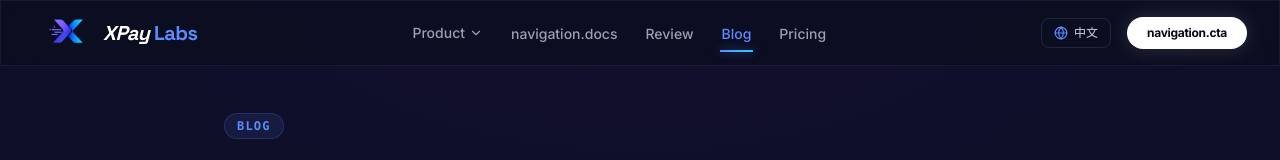
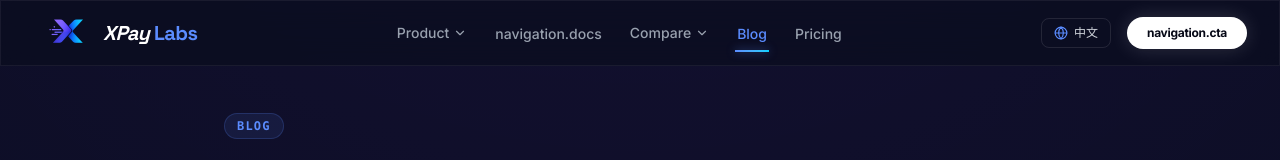
Before and after one commit to yan253319066/XPayLabs, a Next.js app: page /blog in a window 1280 px wide. Shown: the top 160 px of the page. Built offline with nearby package versions, Linux system fonts and the light colour scheme.

Commit message:
新增导航栏

```diff
--- a/components/Header.tsx
+++ b/components/Header.tsx
@@ -14,8 +14,10 @@ export default function Header() {
   const pathname = usePathname();
   const [mobileMenuOpen, setMobileMenuOpen] = useState(false);
   const [productOpen, setProductOpen] = useState(false);
+  const [compareOpen, setCompareOpen] = useState(false);
   const [activeHash, setActiveHash] = useState<string>('');
   const productRef = useRef<HTMLLIElement>(null);
+  const compareRef = useRef<HTMLLIElement>(null);
   const dropdownTimer = useRef<ReturnType<typeof setTimeout>>(undefined);
 
   const homePath = locale === 'zh' ? '/zh' : '/';
@@ -33,6 +35,19 @@ export default function Header() {
     { label: t('devXp'), href: sectionHref('#dev-experience') },
     { label: t('faq'), href: sectionHref('#faq') },
   ];
+
+  const compareLinks = [
+    { label: 'XPay Labs Review', href: '/review' },
+    { label: 'Best Self-Hosted Gateway', href: '/guides/best-self-hosted-crypto-payment-gateway' },
+    { label: 'vs BitPay', href: '/alternatives/bitpay' },
+    { label: 'vs Coinbase Commerce', href: '/alternatives/coinbase-commerce' },
+    { label: 'vs NowPayments', href: '/alternatives/nowpayments' },
+    { label: 'vs BTCPay Server', href: '/alternatives/btcpayserver' },
+    { label: 'vs OpenNode', href: '/alternatives/opennode' },
+    { label: 'vs CoinGate', href: '/alternatives/coingate' },
+  ];
+
+  const isComparePage = compareLinks.some((l) => pathname === l.href);
 
   const getLanguageTogglePath = () => {
     if (pathname === '/docs') return '/zh/docs';
@@ -112,6 +127,15 @@ export default function Header() {
 
   const handleProductLeave = () => {
     dropdownTimer.current = setTimeout(() => setProductOpen(false), 150);
+  };
+
+  const handleCompareEnter = () => {
+    if (dropdownTimer.current) clearTimeout(dropdownTimer.current);
+    setCompareOpen(true);
+  };
+
+  const handleCompareLeave = () => {
+    dropdownTimer.current = setTimeout(() => setCompareOpen(false), 150);
   };
 
   const closeMobile = () => setMobileMenuOpen(false);
@@ -216,23 +240,66 @@ export default function Header() {
                 </Link>
               </li>
 
-              {/* Review */}
-              <li>
-                <Link
-                  href="/review"
-                  className={`relative py-1.5 px-0.5 font-sans text-sm font-medium transition-colors ${
-                    pathname === '/review' ? 'text-[#5B8CFF]' : 'text-gray-400 hover:text-white'
+              {/* Compare Dropdown */}
+              <li
+                ref={compareRef}
+                className="relative"
+                onMouseEnter={handleCompareEnter}
+                onMouseLeave={handleCompareLeave}
+              >
+                <button
+                  onClick={() => {
+                    if (window.innerWidth < 768) setCompareOpen(!compareOpen);
+                  }}
+                  className={`relative py-1.5 px-0.5 font-sans text-sm font-medium transition-colors flex items-center space-x-1 cursor-pointer ${
+                    isComparePage
+                      ? 'text-[#5B8CFF]'
+                      : 'text-gray-400 hover:text-white'
                   }`}
                 >
-                  <span>Review</span>
-                  {pathname === '/review' && (
+                  <span>Compare</span>
+                  <ChevronDown className={`w-3.5 h-3.5 transition-transform ${compareOpen ? 'rotate-180' : ''}`} />
+                  {isComparePage && (
                     <motion.span
                       layoutId="activeNavIndicator"
                       className="absolute bottom-[-4px] left-0 right-0 h-[2px] bg-gradient-to-r from-brand-blue to-brand-cyan shadow-[0_0_8px_rgba(91,140,255,0.6)]"
                       transition={{ type: "spring", stiffness: 380, damping: 30 }}
                     />
                   )}
-                </Link>
+                </button>
+
+                <AnimatePresence>
+                  {compareOpen && (
+                    <motion.ul
+                      initial={{ opacity: 0, y: -4 }}
+                      animate={{ opacity: 1, y: 0 }}
+                      exit={{ opacity: 0, y: -4 }}
+                      transition={{ duration: 0.15 }}
+                      className="absolute top-full left-0 mt-2 w-56 rounded-xl border border-white/5 bg-[#0D1026]/95 backdrop-blur-xl p-2 space-y-0.5 shadow-2xl"
+                      onMouseEnter={handleCompareEnter}
+                      onMouseLeave={handleCompareLeave}
+                    >
+                      {compareLinks.map((item) => {
+                        const active = pathname === item.href;
+                        return (
+                          <li key={item.href}>
+                            <Link
+                              href={item.href}
+                              onClick={() => setCompareOpen(false)}
+                              className={`block px-3 py-2 rounded-lg text-sm font-medium transition-all ${
+                                active
+                                  ? 'text-[#5B8CFF] bg-[#5B8CFF]/5'
+                                  : 'text-gray-400 hover:text-white hover:bg-white/5'
+                              }`}
+                            >
+                              {item.label}
+                            </Link>
+                          </li>
+                        );
+                      })}
+                    </motion.ul>
+                  )}
+                </AnimatePresence>
               </li>
 
               {/* Blog */}
@@ -353,13 +420,23 @@ export default function Header() {
               >
                 {t('docs')}
               </Link>
-              <Link
-                href="/review"
-                onClick={closeMobile}
-                className="block px-3 py-2 rounded-lg text-base font-medium text-gray-300 hover:text-white hover:bg-white/5"
-              >
-                Review
-              </Link>
+              <div className="text-xs uppercase tracking-widest text-gray-500 font-bold px-3 pt-2 pb-1 font-mono">
+                Compare
+              </div>
+              {compareLinks.map((item) => (
+                <Link
+                  key={item.href}
+                  href={item.href}
+                  onClick={closeMobile}
+                  className={`block px-3 py-2 rounded-lg text-base font-medium transition-all break-words ${
+                    pathname === item.href
+                      ? 'text-[#5B8CFF] bg-[#5B8CFF]/5 font-semibold'
+                      : 'text-gray-300 hover:text-white hover:bg-white/5'
+                  }`}
+                >
+                  {item.label}
+                </Link>
+              ))}
               <Link
                 href="/blog"
                 onClick={closeMobile}
```
